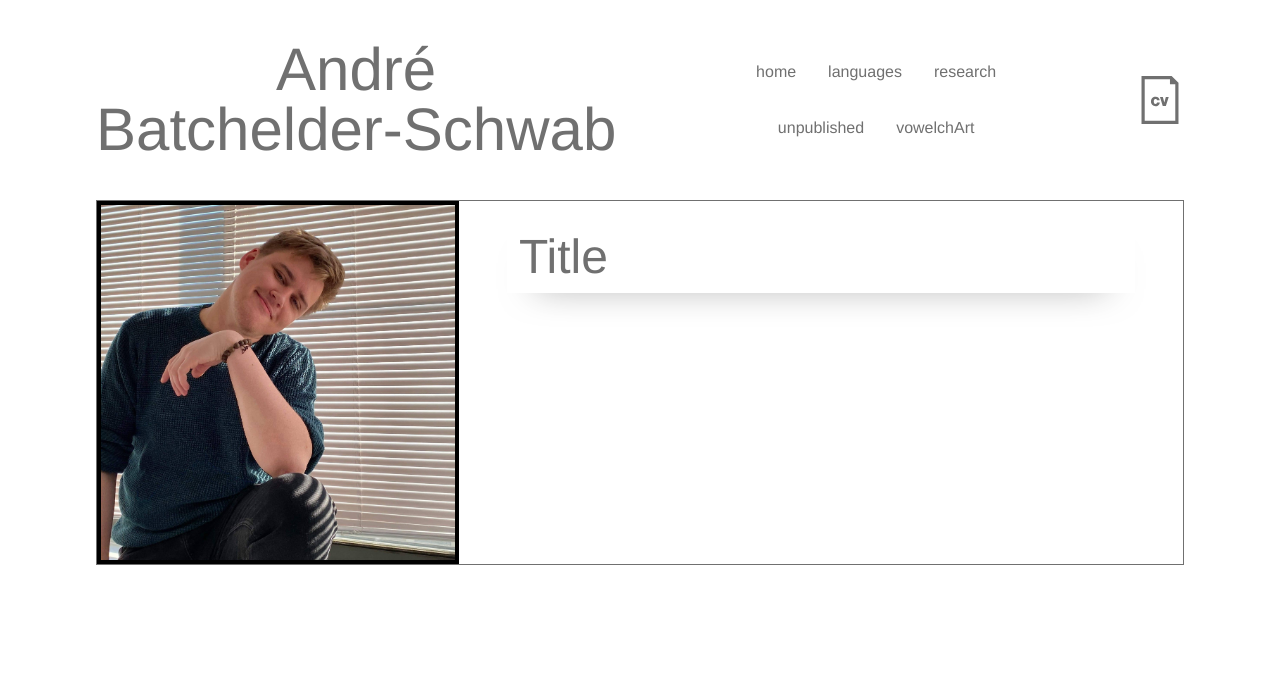
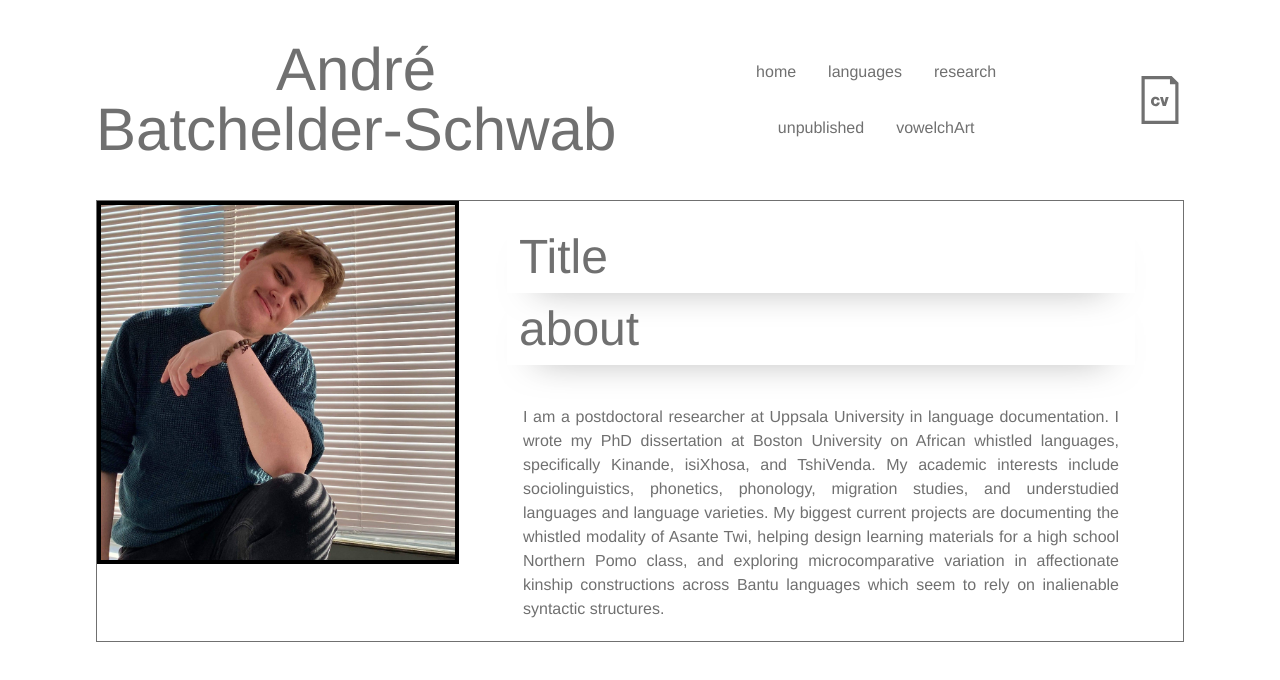
Before and after one commit to davbyron/andres-site, a Next.js app: page / in a window 1280 px wide. Shown: the top 680 px of the page. Built offline with nearby package versions, Linux system fonts and the light colour scheme.

Commit message:
add content to home page

```diff
--- a/src/app/page.tsx
+++ b/src/app/page.tsx
@@ -1,3 +1,20 @@
+import { PageTitle } from "@/components";
+
 export default function HomePage() {
-  return <h1></h1>;
+  return (
+    <section className="flex flex-col gap-10">
+      <PageTitle title="about" />
+      <p className="px-4 text-justify">
+        I am a postdoctoral researcher at Uppsala University in language documentation.
+        I wrote my PhD dissertation at Boston University on African whistled languages,
+        specifically Kinande, isiXhosa, and TshiVenda. My academic interests include
+        sociolinguistics, phonetics, phonology, migration studies, and understudied
+        languages and language varieties. My biggest current projects are documenting
+        the whistled modality of Asante Twi, helping design learning materials for
+        a high school Northern Pomo class, and exploring microcomparative variation in
+        affectionate kinship constructions across Bantu languages which seem
+        to rely on inalienable syntactic structures.
+      </p>
+    </section>
+  );
 }
```
